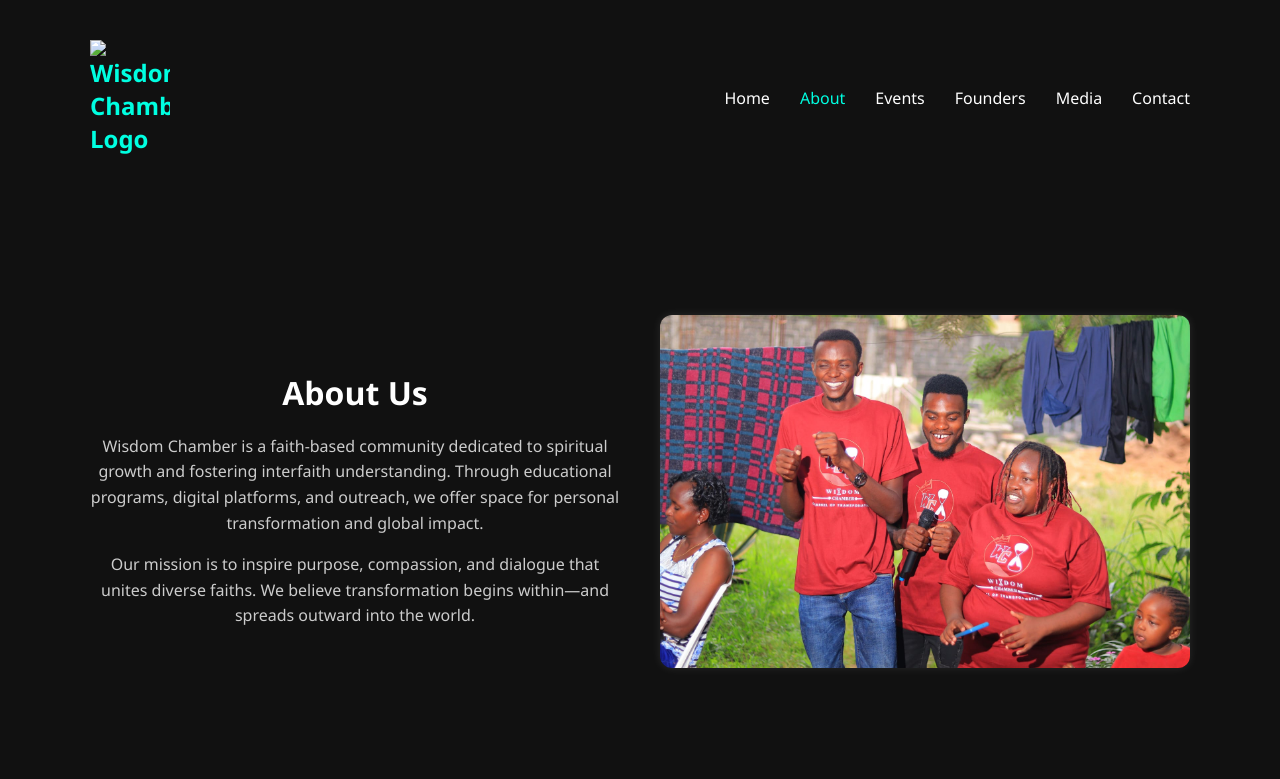
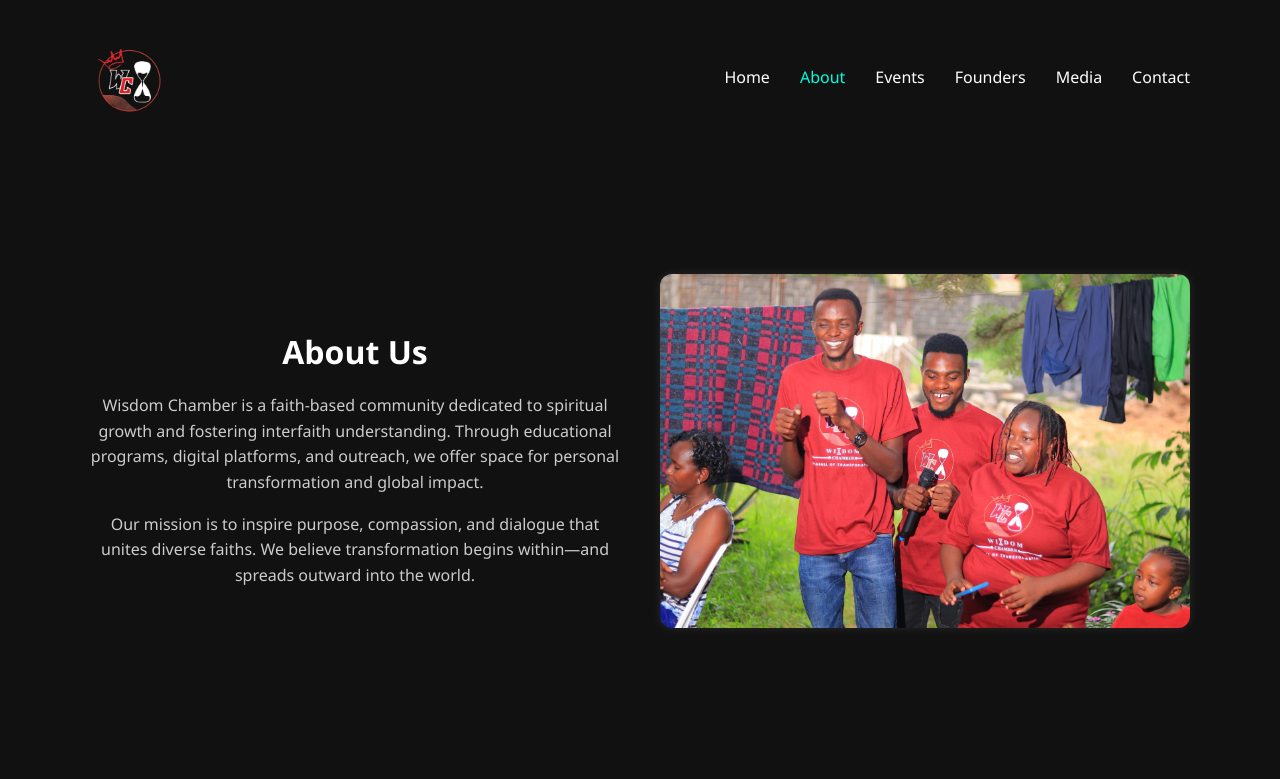
Before and after one commit to Tomlyne-Tech/wisdom-2, a plain HTML site: page about.html in a window 1280 px wide. Shown: the top 779 px of the page. Drawn offline with Linux system fonts and the light colour scheme.

Commit message:
about change 007

```diff
--- a/about.html
+++ b/about.html
@@ -12,7 +12,7 @@
  <!-- Navbar -->
 <header class="navbar">
   <div class="nav-container">
-   <img src="assets\images\logo .jpg" alt="Wisdom Chamber Logo" class="logo">
+   <img src="assets/images/logo.png" alt="Wisdom Chamber Logo" class="logo">
 
     <nav class="nav-links" id="navLinks">
       <a href="index.html">Home</a>
```
